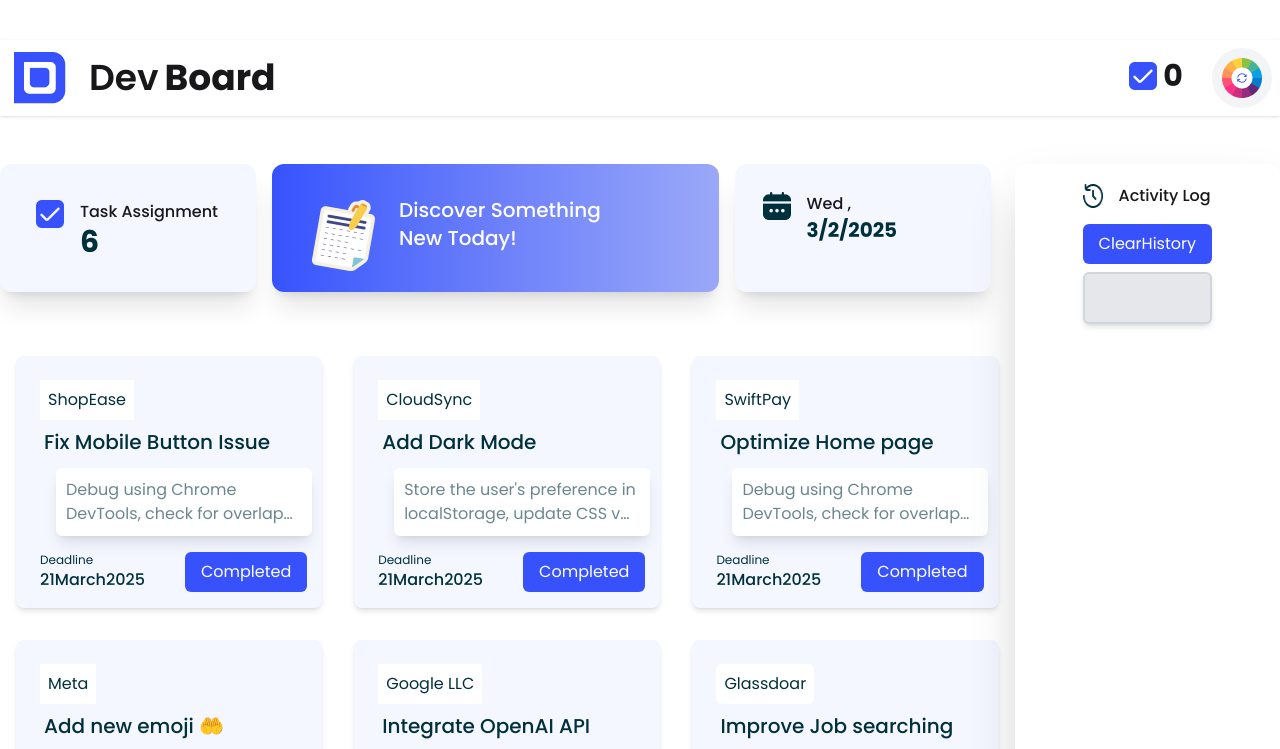
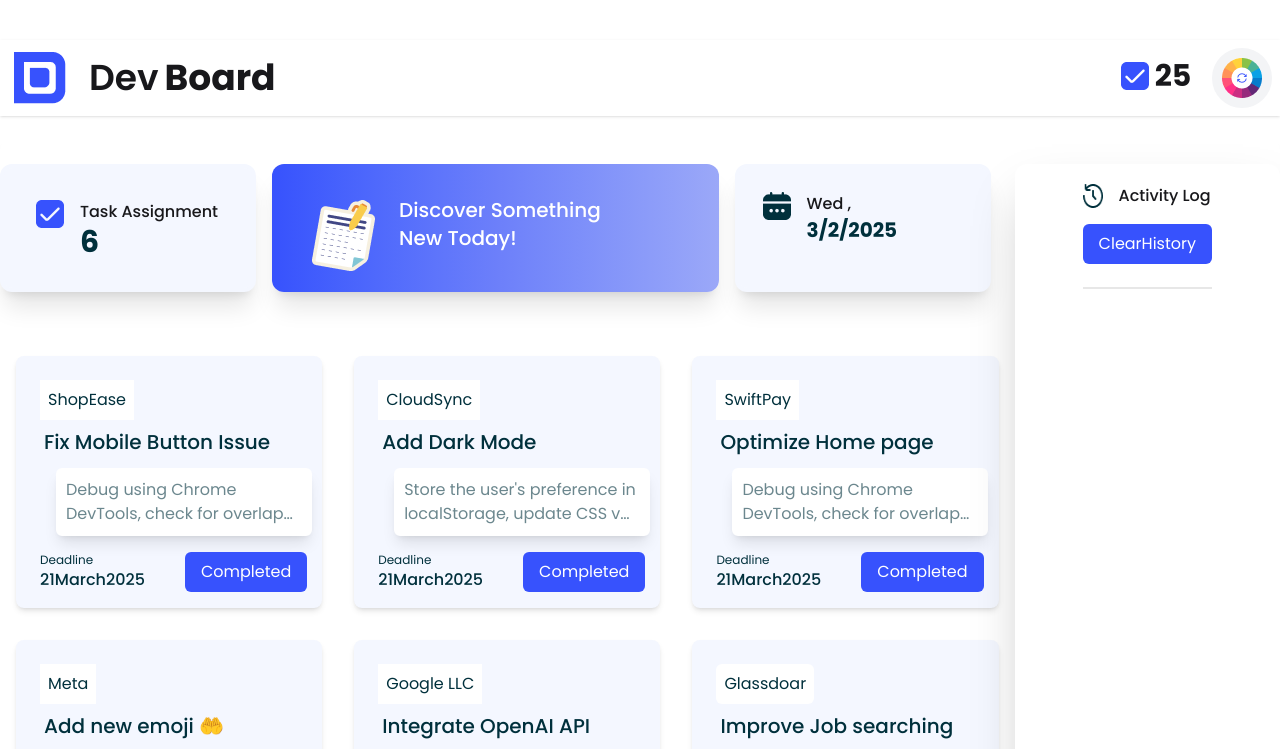
Before and after one commit to Tanna62/Assignment-5, a plain HTML site: page index.html in a window 1280 px wide. Both pictures are taken after a click on the button "ClearHistory". Shown: the top 749 px of the page. Drawn offline with nearby package versions, Linux system fonts and the light colour scheme.

Commit message:
committed some minor changes

```diff
--- a/index.html
+++ b/index.html
@@ -41,11 +41,13 @@
           </button>
           <div id="image-button" class="border-10 border-gray-100 rounded-full ">
             <img src="./assets/theme-btn.png" alt="">
+
           </div>
 
         </div>
       </div>
 </nav>
+
          <section class=" rounded-xl shadow-lg ">
             <div class="flex my-6 ">
 
@@ -80,6 +82,7 @@
                  <div>
                    <h1 class="text-base font-medium">Wed , </h1>
                    <p id="date" class="text-[#00303C] font-bold text-xl">Jul 28 2025</p>
+
                  </div>
                </div>
 
@@ -232,9 +235,10 @@
             </div>
             <div>
          <button id="clear-history" class="py-2 px-4 bg-[#3752FD] text-white rounded-md hover:bg-[#3751fd83] hover:text-white">Clear<span>History</span></button>
-            </div>
+         <div class="divider divider-start"></div>
+        </div>
             <!-- for new history ,it will need for js -->
-            <div id="work-update" class="bg-gray-200 border-2 border-gray-300 px-10 py-6 my-2 shadow-md rounded-md">
+            <div id="work-update">
 
             </div>
             <!--  -->
--- a/scripts/script.js
+++ b/scripts/script.js
@@ -1,4 +1,3 @@
-
 
 document.addEventListener("DOMContentLoaded", function () {
   let buttons = document.querySelectorAll(".buttons-completed");
@@ -28,7 +27,7 @@ document.addEventListener("DOMContentLoaded", function () {
 
         let p = document.createElement("p");
         let currentTime = addTaskCompletionTime();
-        p.innerText = `You have completed the task "${button.parentElement.previousElementSibling.innerText}" at ${currentTime}`;
+        p.innerText =   `  You have completed the task"${button.parentElement.previousElementSibling.innerText}"at ${currentTime}`;
         workUpdate.appendChild(p);
 
         button.disabled = true;
@@ -46,7 +45,7 @@ document.addEventListener("DOMContentLoaded", function () {
   clearHistoryBtn.addEventListener("click", function () {
     workUpdate.innerHTML = "";
     taskAssignedElem.innerText = buttons.length;
-    completedTaskElem.innerText = "0";
+    completedTaskElem.innerText = "25";
 
 
     buttons.forEach((button) => {
@@ -101,17 +100,3 @@ document.addEventListener("DOMContentLoaded", function () {
 
 // date
 document.getElementById('date').innerText = new Date().toLocaleDateString();
-
-
-
-//
-
-// // for new page
-// document.addEventListener("DOMContentLoaded", function () {
-//   const discoverSomethingNew = document.getElementById("discover-something-new");
-//   discoverSomethingNew.addEventListener("click",function(){
-//     window.location.href="../index2.html";
-//   })
-
-
-// });
```
